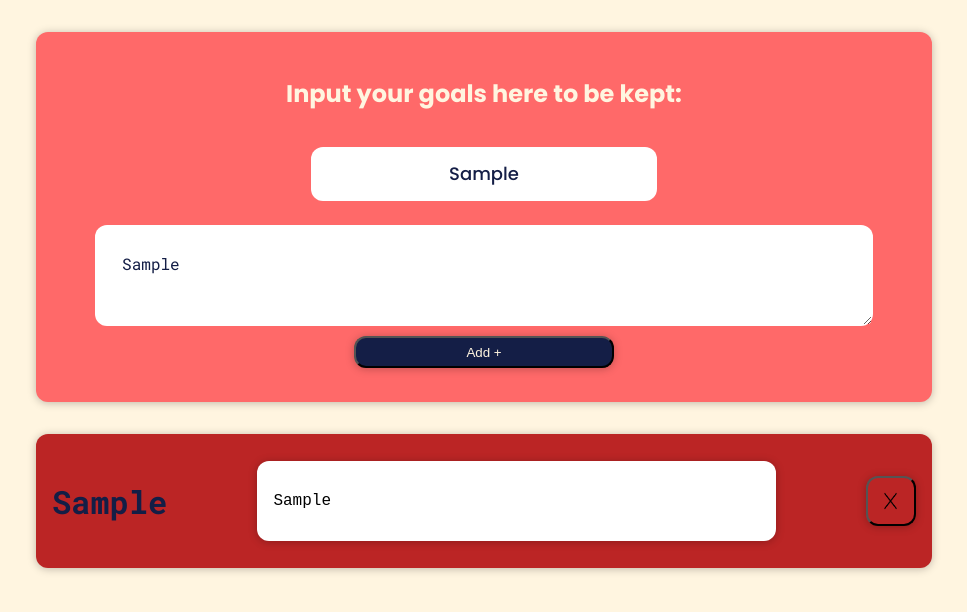
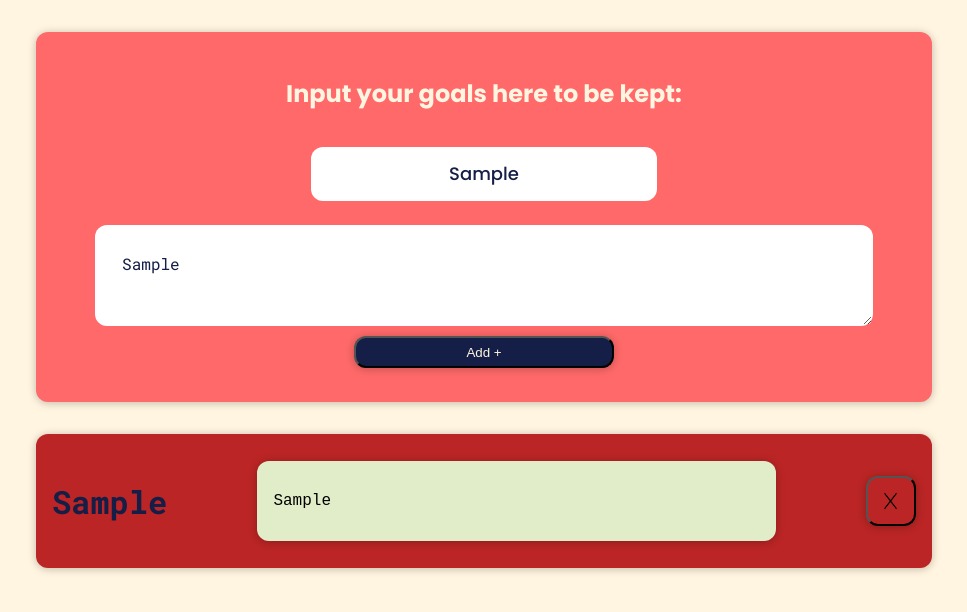
Before and after one commit to Bedrock-the-ninth/goal_tracker, a React (Create React App) app: page / in a window 1280 px wide. Both pictures are taken after typing "Sample", "Sample" into the empty fields and a click on the button "Add +". Shown: the top 612 px of the page, without its empty margins (156-1123 px from the left). Built offline with nearby package versions, Linux system fonts and the light colour scheme.

Commit message:
The item removal logic has been succesfully implemented

```diff
--- a/src/App.js
+++ b/src/App.js
@@ -24,11 +24,22 @@ const App = () => {
   /* Now the userGoal, after clicking the button `Add +`
   will be set to the value that the user entered as a goal*/
 
+  const removeHandler = (id) => {
+    setUserGoal((prevState) => prevState.filter((goal) => goal.id != id));
+  };
+  //Now after remove button being clicked, the selected item will be removed
+
   return (
     <div>
       <GoalInput onSubmit={onFormSubmitHandler} />
       {userGoal.map((goal) => (
-        <GoalOutput key={goal.id} title={goal.title} goal={goal.goal} />
+        <GoalOutput
+          key={goal.id}
+          id={goal.id}
+          title={goal.title}
+          goal={goal.goal}
+          onRemove={removeHandler}
+        />
       ))}
     </div>
   );
--- a/src/components/Goals/Output/GoalOutput.css
+++ b/src/components/Goals/Output/GoalOutput.css
@@ -32,7 +32,7 @@
     text-align: left;
     padding: 1rem;
 
-    background-color: #fff;
+    background-color: #E1ECC8;
     font-size: large;
 }
 
--- a/src/components/Goals/Output/GoalOutput.js
+++ b/src/components/Goals/Output/GoalOutput.js
@@ -12,17 +12,20 @@ import Card from "../../UI/Card";
 import Button from "../../UI/Button";
 
 const GoalOutput = (props) => {
-  const removeGoalHandler = (event) => {};
+  const { id, title, goal, onRemove } = props;
+
+  const removeGoalHandler = () => {
+    onRemove(id);
+  };
 
   return (
     <Card className="goal-output">
       <div className="goal-output__title">
-        <h1>{props.title}</h1>
+        <h1>{title}</h1>
       </div>
       <Card className="goal-output__goal">
-        <pre>{props.goal}</pre>
+        <pre>{goal}</pre>
       </Card>
-      <div>
       <Button className="goal-output__button" onClick={removeGoalHandler}>
         <img
           className="goal-output__button-img"
@@ -30,7 +33,6 @@ const GoalOutput = (props) => {
           alt="remove button"
         />
       </Button>
-      </div>
     </Card>
   );
 };
--- a/src/components/UI/Button.js
+++ b/src/components/UI/Button.js
@@ -11,8 +11,14 @@ const Button = (props) => {
   let classes = "button " + props.className;
   let typeOfButton = props.type;
 
+  const clickHandler = (event) => {
+    if (props.onClick) {
+      props.onClick(event);
+    }
+  };
+
   return (
-    <button type={typeOfButton} className={classes}>
+    <button type={typeOfButton} className={classes} onClick={clickHandler}>
       {contentOfTag}
     </button>
   );
```
Lines whose indentation alone changed are shown as unchanged.
